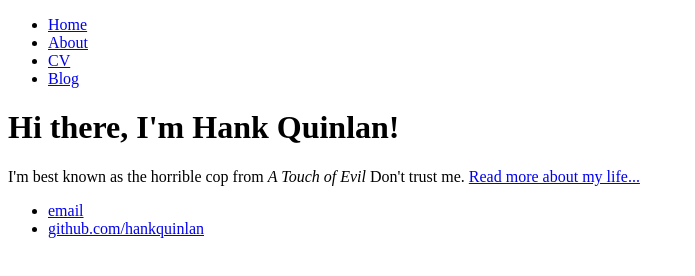
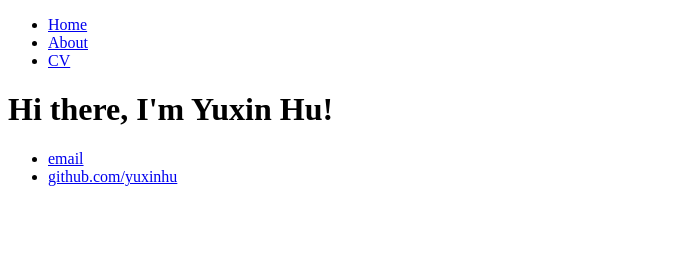
Before and after one commit to yuxinhu/yuxinhu.github.io, a plain HTML site: page index.html in a window 1280 px wide. Shown: the whole page, without its empty margins (0-695 px from the left). Drawn offline with Linux system fonts and the light colour scheme.

Commit message:
Update index.html

```diff
--- a/index.html
+++ b/index.html
@@ -1,7 +1,7 @@
 <!DOCTYPE html>
 <html>
 	<head>
-		<title>Hank Quinlan, Horrible Cop</title>
+		<title>Yuxin Hu, Horrible Cop</title>
 	</head>
 	<body>
 		<nav>
@@ -9,19 +9,18 @@
         		<li><a href="/">Home</a></li>
 	        	<li><a href="/about">About</a></li>
         		<li><a href="/cv">CV</a></li>
-        		<li><a href="/blog">Blog</a></li>
     		</ul>
 		</nav>
 		<div class="container">
     		<div class="blurb">
-        		<h1>Hi there, I'm Hank Quinlan!</h1>
-				<p>I'm best known as the horrible cop from <em>A Touch of Evil</em> Don't trust me. <a href="/about">Read more about my life...</a></p>
+        		<h1>Hi there, I'm Yuxin Hu!</h1>
+
     		</div><!-- /.blurb -->
 		</div><!-- /.container -->
 		<footer>
     		<ul>
-        		<li><a href="mailto:hankquinlanhub@gmail.com">email</a></li>
-        		<li><a href="https://github.com/hankquinlan">github.com/hankquinlan</a></li>
+        		<li><a href="mailto:huyx11@gmail.com">email</a></li>
+        		<li><a href="https://github.com/yuxinhu">github.com/yuxinhu</a></li>
 			</ul>
 		</footer>
 	</body>
```
